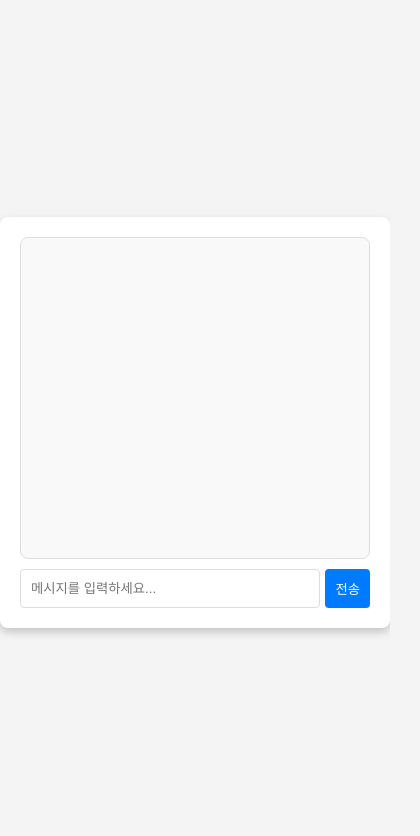
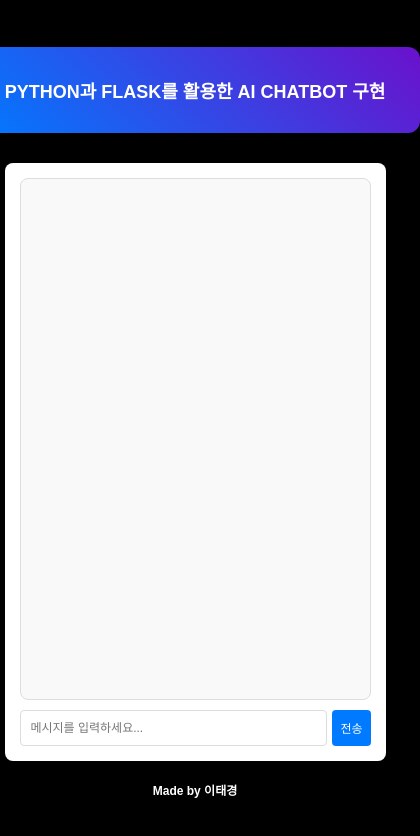
Before and after one commit to ltg1403/chatbot, a plain HTML site: page templates/index.html in a window 390 px wide. Shown: the whole page, 420 px wide, since content can reach past the window. Drawn offline with Linux system fonts and the light colour scheme.

Commit message:
Update index.html

```diff
--- a/templates/index.html
+++ b/templates/index.html
@@ -3,43 +3,77 @@
 <head>
     <meta charset="UTF-8">
     <meta name="viewport" content="width=device-width, initial-scale=1.0">
-    <title>AI Chatbot</title>
+    <title>창신 Inc - IPA 이태경</title>
     <style>
         body {
             font-family: Arial, sans-serif;
-            background-color: #f4f4f4;
+            background-color: #000000; /* 배경을 검정색으로 설정 */
+            color: #ffffff; /* 기본 글자색을 흰색으로 설정 */
             margin: 0;
             padding: 0;
             display: flex;
             justify-content: center;
             align-items: center;
             height: 100vh;
+            flex-direction: column;
+            box-sizing: border-box;
         }
+
+        /* Header 스타일 */
+        .header {
+            text-align: center;
+            background: linear-gradient(45deg, #007bff, #6a11cb);
+            color: white;
+            padding: 40px;
+            width: 100%;
+            font-size: 28px;
+            font-weight: bold;
+            border-radius: 12px;
+            box-shadow: 0 4px 8px rgba(0, 0, 0, 0.2);
+            margin-bottom: 30px;
+            text-transform: uppercase;
+        }
+
+        .header span {
+            font-size: 22px;
+            font-weight: normal;
+            color: #f4f4f4;
+        }
+
         .chat-container {
-            width: 400px;
+            width: 100%;
+            max-width: 500px;
             background: white;
             padding: 20px;
             box-shadow: 0 4px 8px rgba(0, 0, 0, 0.2);
             border-radius: 8px;
         }
+
+        /* 메시지 창 높이 조정 */
         .chat-box {
-            height: 300px;
+            height: 500px; /* 메시지 창 높이 변경 */
             overflow-y: auto;
             margin-bottom: 10px;
             border: 1px solid #ddd;
             padding: 10px;
             border-radius: 8px;
             background-color: #f9f9f9;
+            color: #000000; /* 메시지 창 글자색을 검정색으로 설정 */
         }
+
         .input-container {
             display: flex;
+            width: 100%;
         }
+
         .input-container input {
             flex: 1;
             padding: 10px;
             border: 1px solid #ddd;
             border-radius: 4px;
+            font-size: 14px;
         }
+
         .input-container button {
             padding: 10px;
             background-color: #007bff;
@@ -48,24 +82,83 @@
             border-radius: 4px;
             margin-left: 5px;
             cursor: pointer;
+            font-size: 14px;
         }
+
         .input-container button:hover {
             background-color: #0056b3;
+        }
+
+        /* Footer 스타일 */
+        .footer {
+            margin-top: 20px;
+            font-size: 22px; /* 텍스트 크기 증가 */
+            font-weight: bold;
+            color: #ffffff; /* 흰색 글자 */
+            text-align: center;
+        }
+
+        /* 반응형 디자인 */
+        @media (max-width: 600px) {
+            .header {
+                font-size: 20px;
+                padding: 30px; /* 모바일에서 여백 조정 */
+            }
+
+            .chat-container {
+                width: 90%;
+                padding: 15px;
+            }
+
+            .input-container input {
+                font-size: 12px;
+            }
+
+            .input-container button {
+                font-size: 12px;
+                padding: 8px;
+            }
+
+            .footer {
+                font-size: 14px;
+            }
+        }
+
+        @media (max-width: 400px) {
+            .header {
+                font-size: 18px;
+            }
+
+            .footer {
+                font-size: 12px;
+            }
         }
     </style>
 </head>
 <body>
+
+    <!-- Header -->
+    <div class="header">
+        Python과 Flask를 활용한 AI Chatbot 구현
+    </div>
+
     <div class="chat-container">
         <div class="chat-box" id="chat-box"></div>
         <div class="input-container">
-            <input type="text" id="user-input" placeholder="메시지를 입력하세요...">
+            <input type="text" id="user-input" placeholder="메시지를 입력하세요..." onkeydown="checkEnter(event)">
             <button onclick="sendMessage()">전송</button>
         </div>
     </div>
+
+	<div class="footer">
+        Made by 이태경
+    </div>
+
     <script>
         const chatBox = document.getElementById("chat-box");
         const userInput = document.getElementById("user-input");
 
+        // 메시지 전송 함수
         function sendMessage() {
             const message = userInput.value.trim();
             if (!message) return;
@@ -86,12 +179,20 @@
             userInput.value = "";
         }
 
+        // 메시지 추가 함수
         function addMessage(sender, message) {
             const messageElement = document.createElement("div");
             messageElement.textContent = `${sender}: ${message}`;
             chatBox.appendChild(messageElement);
             chatBox.scrollTop = chatBox.scrollHeight;
         }
+
+        // Enter 키 입력시 메시지 전송 함수 호출
+        function checkEnter(event) {
+            if (event.key === "Enter") {
+                sendMessage();
+            }
+        }
     </script>
 </body>
 </html>
```
